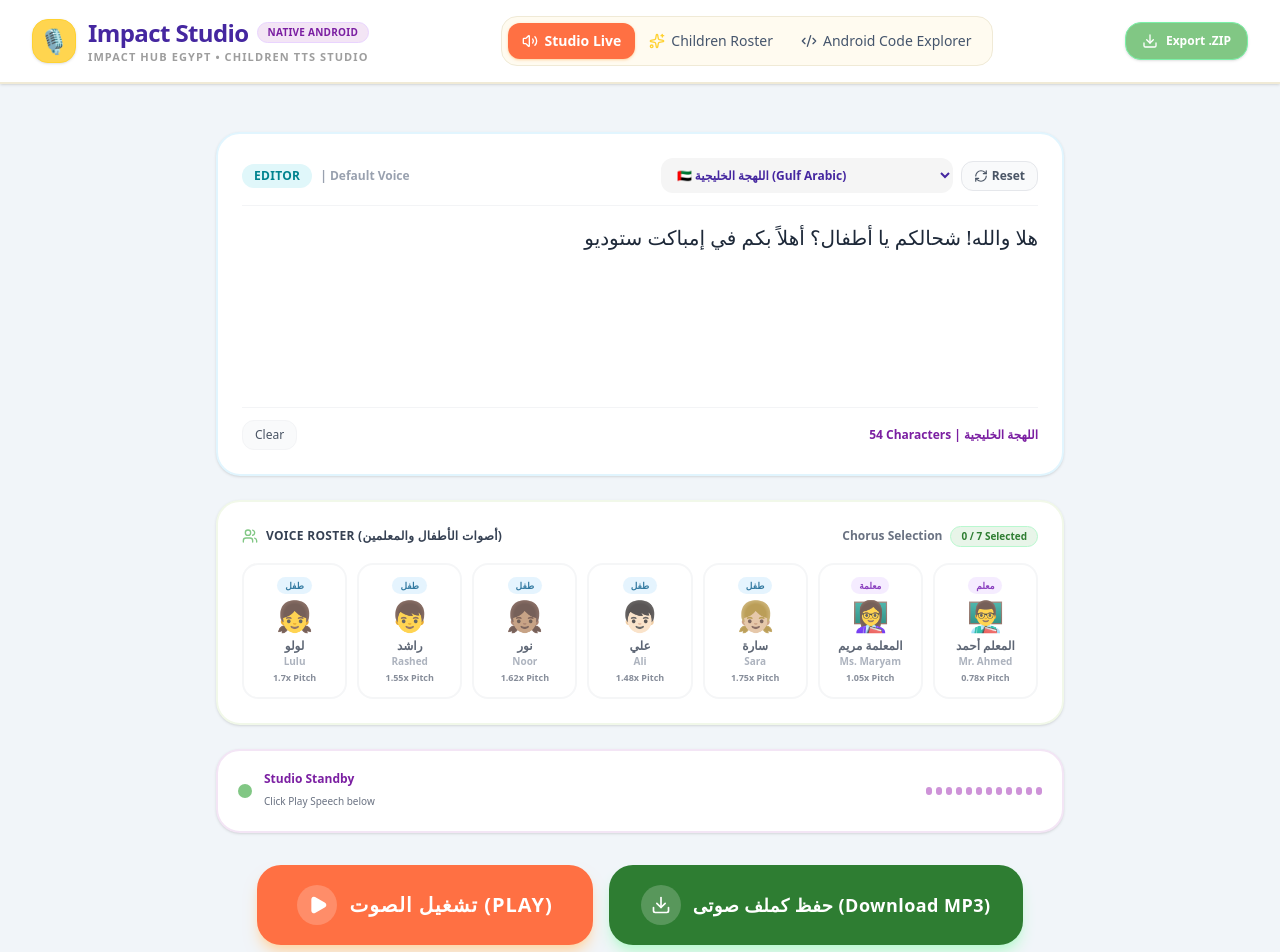
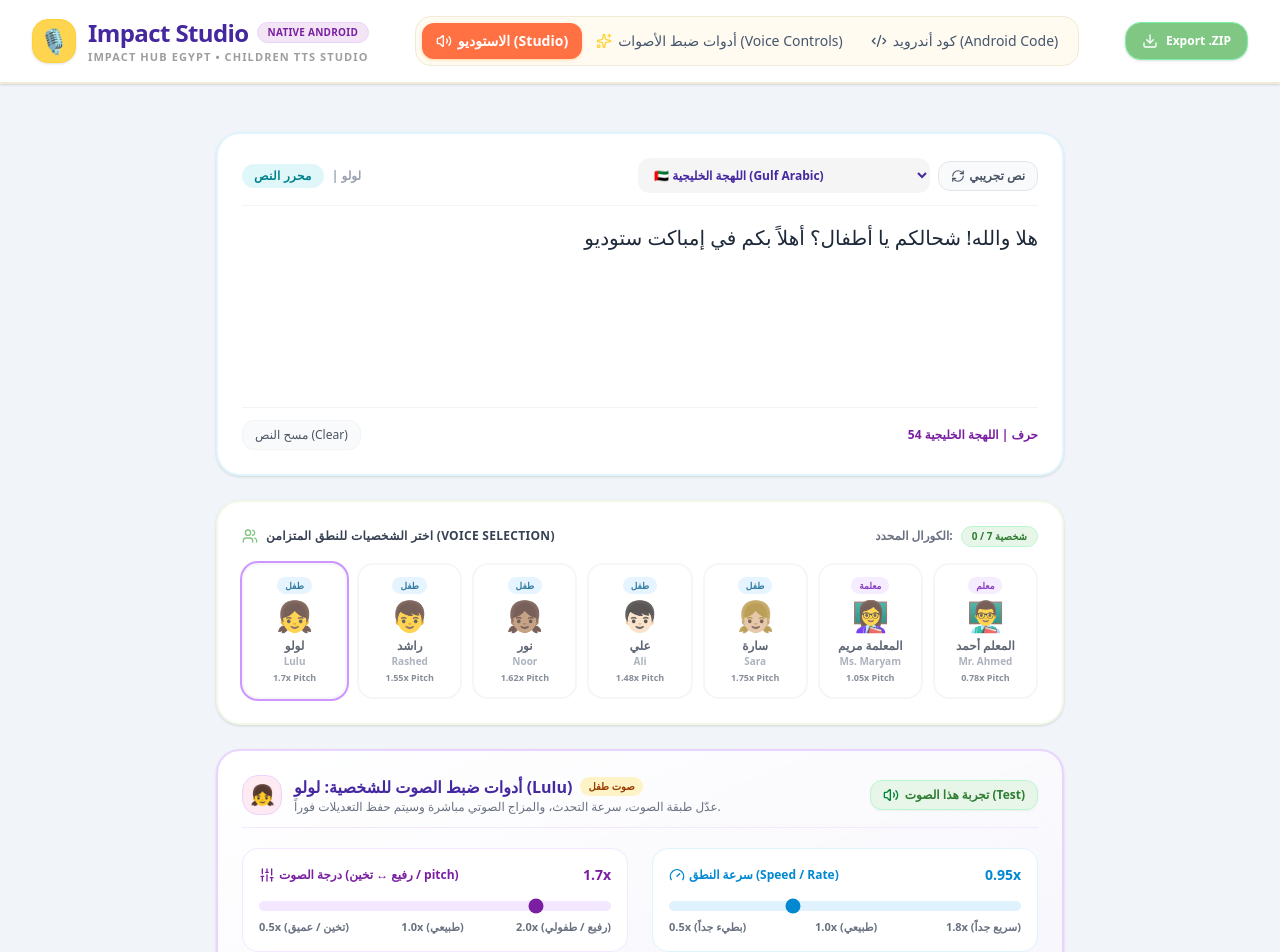
Before and after one commit to anasyoussef797-bot/Impact-Studio, a React (Vite) app: page / in a window 1280 px wide. Shown: the top 952 px of the page. Built offline with nearby package versions, Linux system fonts and the light colour scheme.

Commit message:
feat(ui): update navigation labels and add voice controls
Translate navigation labels to Arabic/English and introduce character-specific pitch and rate controls in the MainStudioView.

```diff
--- a/src/components/MainStudioView.tsx
+++ b/src/components/MainStudioView.tsx
@@ -1,7 +1,7 @@
 import React, { useState } from 'react';
-import { Play, Square, Users, Download, Sparkles, RefreshCw } from 'lucide-react';
-import { ChildCharacter, LanguageDialectId } from '../types';
-import { LANGUAGE_DIALECTS, speechEngine } from '../utils/speechSynthesis';
+import { Play, Square, Users, Download, Sparkles, RefreshCw, Sliders, Gauge, Smile, Volume2 } from 'lucide-react';
+import { ChildCharacter, LanguageDialectId, VoiceMood } from '../types';
+import { LANGUAGE_DIALECTS, MOOD_PRESETS, speechEngine } from '../utils/speechSynthesis';
 
 interface MainStudioViewProps {
   characters: ChildCharacter[];
@@ -16,6 +16,7 @@
   const [isSpeaking, setIsSpeaking] = useState<boolean>(false);
   const [downloadStatus, setDownloadStatus] = useState<string | null>(null);
   const [isDownloading, setIsDownloading] = useState<boolean>(false);
+  const [activeControlCharId, setActiveControlCharId] = useState<string>(characters[0].id);
 
   const currentDialectObj = LANGUAGE_DIALECTS.find((d) => d.id === selectedDialect) || LANGUAGE_DIALECTS[0];
 
@@ -31,9 +32,29 @@
     setCharacters((prev) =>
       prev.map((c) => (c.id === id ? { ...c, isSelected: !c.isSelected } : c))
     );
+    setActiveControlCharId(id);
+  };
+
+  const handlePitchChange = (id: string, newPitch: number) => {
+    setCharacters((prev) =>
+      prev.map((c) => (c.id === id ? { ...c, pitch: parseFloat(newPitch.toFixed(2)) } : c))
+    );
+  };
+
+  const handleRateChange = (id: string, newRate: number) => {
+    setCharacters((prev) =>
+      prev.map((c) => (c.id === id ? { ...c, speechRate: parseFloat(newRate.toFixed(2)) } : c))
+    );
+  };
+
+  const handleMoodChange = (id: string, newMood: VoiceMood) => {
+    setCharacters((prev) =>
+      prev.map((c) => (c.id === id ? { ...c, mood: newMood } : c))
+    );
   };
 
   const selectedCharacters = characters.filter((c) => c.isSelected);
+  const activeChar = characters.find((c) => c.id === activeControlCharId) || characters[0];
 
   const handlePlay = () => {
     if (isSpeaking) {
@@ -42,7 +63,7 @@
       return;
     }
 
-    const charsToSpeak = selectedCharacters.length > 0 ? selectedCharacters : [characters[0]];
+    const charsToSpeak = selectedCharacters.length > 0 ? selectedCharacters : [activeChar];
 
     speechEngine.speakGroupChorus(
       scriptText,
@@ -57,9 +78,9 @@
     if (isDownloading || !scriptText.trim()) return;
 
     setIsDownloading(true);
-    setDownloadStatus('جاري جلب ومعالجة الصوت...');
+    setDownloadStatus('جاري جلب ومعالجة الصوت وتصديره كملف صوتی...');
 
-    const charsToSpeak = selectedCharacters.length > 0 ? selectedCharacters : [characters[0]];
+    const charsToSpeak = selectedCharacters.length > 0 ? selectedCharacters : [activeChar];
 
     await speechEngine.downloadAudioFile(
       scriptText,
@@ -82,10 +103,10 @@
         <div className="flex flex-col sm:flex-row items-start sm:items-center justify-between gap-2 border-b border-gray-100 pb-3">
           <div className="flex items-center space-x-2 rtl:space-x-reverse">
             <span className="px-3 py-1 bg-[#E0F7FA] text-[#00838F] rounded-xl text-xs font-extrabold uppercase tracking-wide">
-              Editor
+              محرر النص
             </span>
             <span className="text-gray-400 text-xs font-semibold">
-              | {selectedCharacters.length > 0 ? `${selectedCharacters.map(c => c.name).join(', ')}` : 'Default Voice'}
+              | {selectedCharacters.length > 0 ? `${selectedCharacters.map(c => c.arabicName).join('، ')}` : activeChar.arabicName}
             </span>
           </div>
 
@@ -107,7 +128,7 @@
               className="px-3 py-1.5 bg-gray-50 text-gray-600 rounded-xl text-xs font-semibold border border-gray-200 hover:bg-gray-100 flex items-center gap-1 transition-all"
             >
               <RefreshCw className="w-3.5 h-3.5" />
-              <span>Reset</span>
+              <span>نص تجريبي</span>
             </button>
           </div>
         </div>
@@ -127,11 +148,11 @@
               onClick={() => setScriptText('')}
               className="px-3 py-1.5 bg-gray-50 hover:bg-gray-100 text-gray-600 rounded-xl font-medium border border-gray-100 transition-all"
             >
-              Clear
+              مسح النص (Clear)
             </button>
           </div>
           <p className="font-semibold text-[#7B1FA2]">
-            {scriptText.length} Characters | {currentDialectObj.nativeName}
+            {scriptText.length} حرف | {currentDialectObj.nativeName}
           </p>
         </div>
       </div>
@@ -141,12 +162,12 @@
         <div className="flex flex-col sm:flex-row items-start sm:items-center justify-between gap-2">
           <h2 className="text-xs font-extrabold text-gray-700 uppercase tracking-wide flex items-center gap-2">
             <Users className="w-4 h-4 text-[#81C784]" />
-            <span>Voice Roster (أصوات الأطفال والمعلمين)</span>
+            <span>اختر الشخصيات للنطق المتزامن (Voice Selection)</span>
           </h2>
           <div className="flex items-center gap-2">
-            <span className="text-xs text-gray-500 font-semibold">Chorus Selection</span>
+            <span className="text-xs text-gray-500 font-semibold">الكورال المحدد:</span>
             <span className="px-2.5 py-0.5 bg-[#E8F5E9] text-[#2E7D32] rounded-full text-[10px] font-extrabold border border-green-200">
-              {selectedCharacters.length} / {characters.length} Selected
+              {selectedCharacters.length} / {characters.length} شخصية
             </span>
           </div>
         </div>
@@ -155,11 +176,15 @@
           {characters.map((char) => {
             const isSelected = char.isSelected;
             const isTeacher = char.role === 'teacher';
+            const isActiveForControls = char.id === activeControlCharId;
+
             return (
               <div
                 key={char.id}
                 onClick={() => toggleCharacterSelection(char.id)}
                 className={`flex flex-col items-center p-3 rounded-2xl cursor-pointer transition-all border-2 text-center relative ${
+                  isActiveForControls ? 'ring-2 ring-purple-400' : ''
+                } ${
                   isSelected
                     ? isTeacher
                       ? 'bg-[#F3E5F5] border-[#AB47BC] shadow-sm transform scale-102'
@@ -189,6 +214,132 @@
         </div>
       </div>
 
+      {/* Voice Control Panel (أدوات التحكم في الصوت مباشرة في الصفحة الرئيسية) */}
+      <div className="bg-gradient-to-br from-white to-purple-50/50 rounded-3xl p-6 shadow-sm border-2 border-purple-200 space-y-5">
+        <div className="flex flex-col sm:flex-row items-start sm:items-center justify-between gap-3 border-b border-purple-100 pb-3">
+          <div className="flex items-center gap-3">
+            <div
+              style={{ backgroundColor: `${activeChar.color}25` }}
+              className="w-10 h-10 rounded-2xl flex items-center justify-center text-xl border border-purple-200"
+            >
+              {activeChar.avatar}
+            </div>
+            <div>
+              <div className="flex items-center gap-2">
+                <h3 className="font-extrabold text-[#4527A0] text-base">
+                  أدوات ضبط الصوت للشخصية: {activeChar.arabicName} ({activeChar.name})
+                </h3>
+                <span className="text-[10px] bg-amber-100 text-amber-800 font-bold px-2 py-0.5 rounded-full">
+                  {activeChar.role === 'teacher' ? 'معلم' : 'صوت طفل'}
+                </span>
+              </div>
+              <p className="text-xs text-gray-500">
+                عدّل طبقة الصوت، سرعة التحدث، والمزاج الصوتي مباشرة وسيتم حفظ التعديلات فوراً.
+              </p>
+            </div>
+          </div>
+
+          <button
+            onClick={() => {
+              const sampleText = activeChar.role === 'teacher'
+                ? (activeChar.gender === 'female' ? 'مرحباً بكم، أنا المعلمة مريم' : 'أهلاً بكم، أنا المعلم أحمد')
+                : `مرحباً بك! أنا ${activeChar.arabicName}`;
+              speechEngine.speakGroupChorus(
+                sampleText,
+                [activeChar],
+                selectedDialect,
+                () => {},
+                () => {}
+              );
+            }}
+            className="flex items-center gap-1.5 px-3 py-1.5 bg-[#E8F5E9] hover:bg-[#C8E6C9] text-[#2E7D32] rounded-xl text-xs font-bold transition-all border border-green-200 shadow-xs"
+          >
+            <Volume2 className="w-4 h-4 text-green-700" />
+            <span>تجربة هذا الصوت (Test)</span>
+          </button>
+        </div>
+
+        <div className="grid grid-cols-1 md:grid-cols-2 gap-6">
+          {/* Pitch Control (درجة الصوت: رفيع ↔ تخين) */}
+          <div className="space-y-2 bg-white p-4 rounded-2xl border border-purple-100">
+            <div className="flex justify-between text-xs font-extrabold text-gray-800">
+              <span className="flex items-center gap-1 text-[#7B1FA2]">
+                <Sliders className="w-4 h-4" />
+                <span>درجة الصوت (رفيع ↔ تخين / pitch)</span>
+              </span>
+              <span className="text-[#7B1FA2] font-black text-sm">{activeChar.pitch}x</span>
+            </div>
+            <input
+              type="range"
+              min="0.5"
+              max="2.0"
+              step="0.05"
+              value={activeChar.pitch}
+              onChange={(e) => handlePitchChange(activeChar.id, parseFloat(e.target.value))}
+              className="w-full h-2.5 bg-purple-100 rounded-lg appearance-none cursor-pointer accent-[#7B1FA2]"
+            />
+            <div className="flex justify-between text-[11px] text-gray-500 font-bold rtl:flex-row-reverse">
+              <span>0.5x (تخين / عميق)</span>
+              <span>1.0x (طبيعي)</span>
+              <span>2.0x (رفيع / طفولي)</span>
+            </div>
+          </div>
+
+          {/* Rate/Speed Control (سرعة الصوت) */}
+          <div className="space-y-2 bg-white p-4 rounded-2xl border border-sky-100">
+            <div className="flex justify-between text-xs font-extrabold text-gray-800">
+              <span className="flex items-center gap-1 text-[#0288D1]">
+                <Gauge className="w-4 h-4" />
+                <span>سرعة النطق (Speed / Rate)</span>
+              </span>
+              <span className="text-[#0288D1] font-black text-sm">{activeChar.speechRate}x</span>
+            </div>
+            <input
+              type="range"
+              min="0.5"
+              max="1.8"
+              step="0.05"
+              value={activeChar.speechRate}
+              onChange={(e) => handleRateChange(activeChar.id, parseFloat(e.target.value))}
+              className="w-full h-2.5 bg-sky-100 rounded-lg appearance-none cursor-pointer accent-[#0288D1]"
+            />
+            <div className="flex justify-between text-[11px] text-gray-500 font-bold rtl:flex-row-reverse">
+              <span>0.5x (بطيء جداً)</span>
+              <span>1.0x (طبيعي)</span>
+              <span>1.8x (سريع جداً)</span>
+            </div>
+          </div>
+        </div>
+
+        {/* Mood Preset Control (المزاج الانفعالي) */}
+        <div className="space-y-2 bg-white p-4 rounded-2xl border border-amber-100">
+          <div className="flex items-center gap-1.5 text-xs font-extrabold text-gray-800 mb-1">
+            <Smile className="w-4 h-4 text-amber-500" />
+            <span>المزاج الصوتي والمشاعر (Voice Emotion & Mood):</span>
+          </div>
+          <div className="grid grid-cols-2 sm:grid-cols-3 md:grid-cols-6 gap-2">
+            {MOOD_PRESETS.map((m) => {
+              const isSelected = (activeChar.mood || 'happy') === m.id;
+              return (
+                <button
+                  key={m.id}
+                  type="button"
+                  onClick={() => handleMoodChange(activeChar.id, m.id)}
+                  className={`px-3 py-2 rounded-xl text-xs font-bold flex items-center justify-center gap-1.5 border transition-all ${
+                    isSelected
+                      ? 'bg-[#7B1FA2] text-white border-[#7B1FA2] shadow-sm transform scale-102'
+                      : 'bg-gray-50 text-gray-700 border-gray-200 hover:bg-purple-50 hover:border-purple-200'
+                  }`}
+                >
+                  <span>{m.emoji}</span>
+                  <span>{m.arabicName}</span>
+                </button>
+              );
+            })}
+          </div>
+        </div>
+      </div>
+
       {/* Waveform Visualizer Banner */}
       <div className="bg-white rounded-3xl p-5 shadow-sm border-2 border-[#F3E5F5] flex items-center justify-between">
         <div className="flex items-center gap-3">
@@ -198,7 +349,7 @@
               {isSpeaking ? 'Playback Active (Chorus Live)' : 'Studio Standby'}
             </span>
             <span className="text-[10px] text-gray-500">
-              {isSpeaking ? `Voices: ${selectedCharacters.map(c => c.name).join(', ') || characters[0].name}` : 'Click Play Speech below'}
+              {isSpeaking ? `Voices: ${selectedCharacters.map(c => c.arabicName).join(', ') || activeChar.arabicName}` : 'اضغط تشغيل الصوت للبدء'}
             </span>
           </div>
         </div>
--- a/src/components/Navbar.tsx
+++ b/src/components/Navbar.tsx
@@ -41,7 +41,7 @@
             }`}
           >
             <Volume2 className="w-4 h-4" />
-            <span>Studio Live</span>
+            <span>الاستوديو (Studio)</span>
           </button>
 
           <button
@@ -53,7 +53,7 @@
             }`}
           >
             <Sparkles className="w-4 h-4 text-amber-300" />
-            <span>Children Roster</span>
+            <span>أدوات ضبط الأصوات (Voice Controls)</span>
           </button>
 
           <button
@@ -65,7 +65,7 @@
             }`}
           >
             <Code2 className="w-4 h-4" />
-            <span>Android Code Explorer</span>
+            <span>كود أندرويد (Android Code)</span>
           </button>
         </div>
 
```
